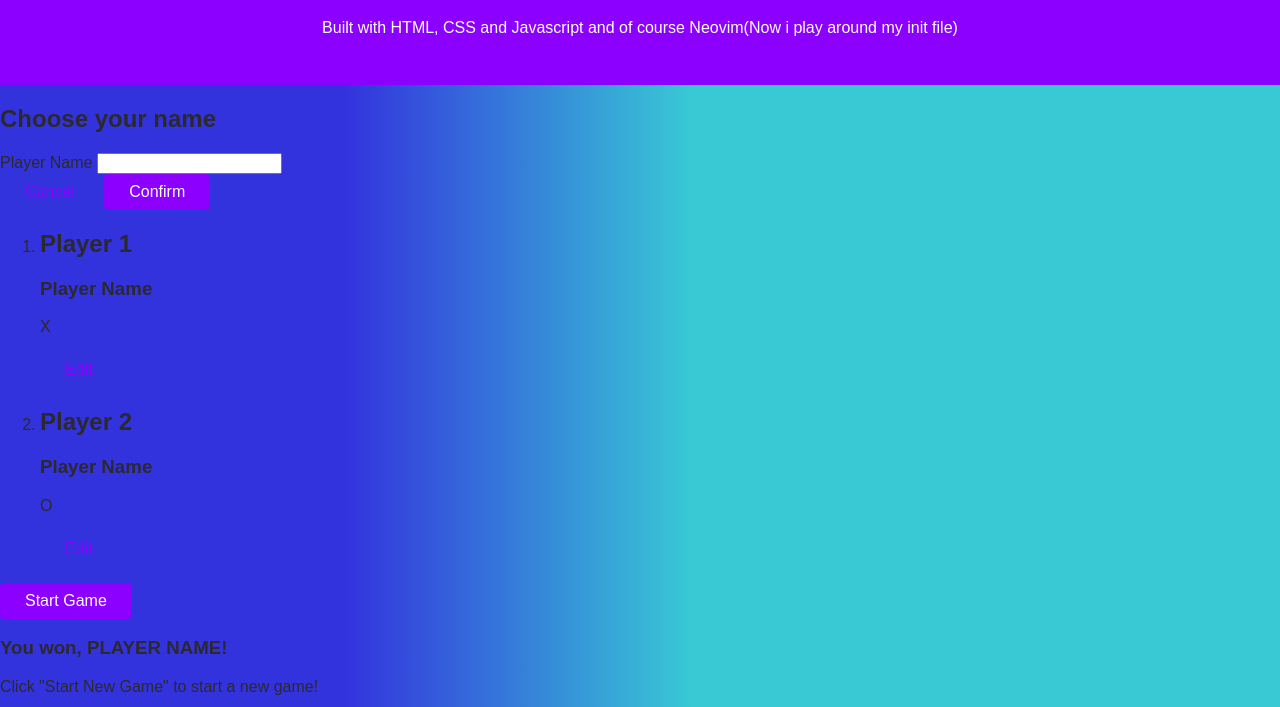
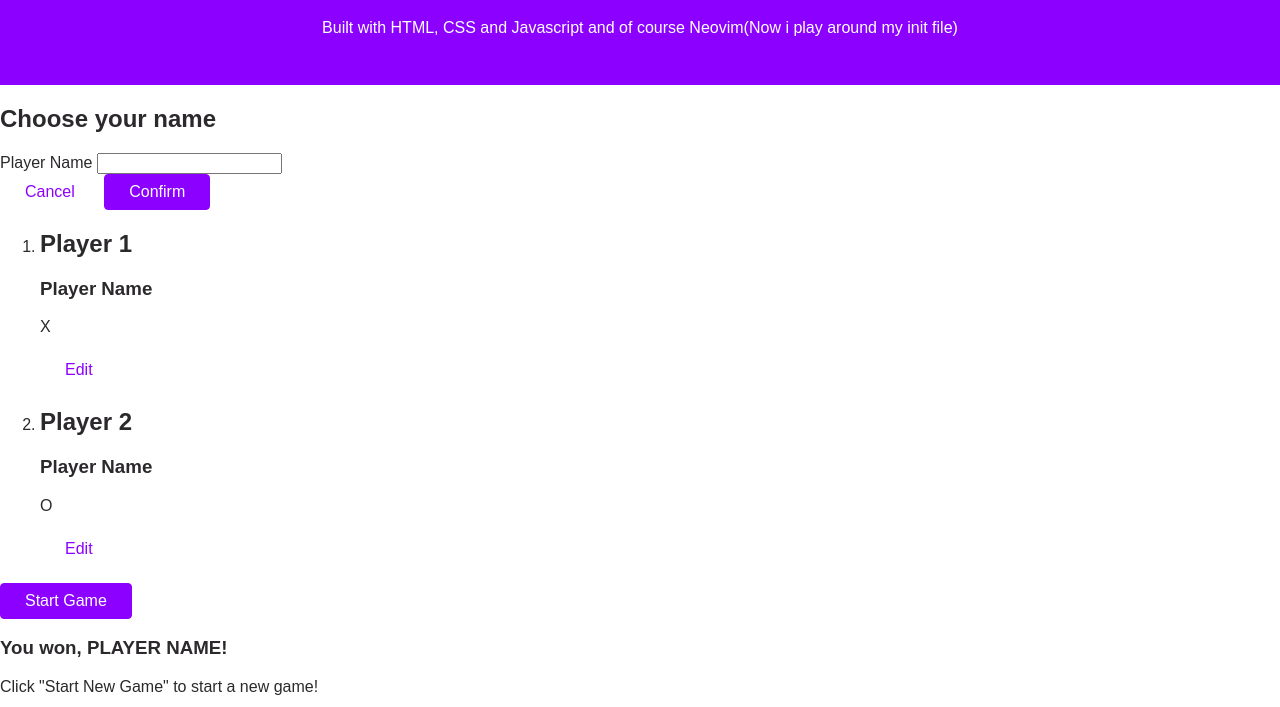
Before and after one commit to Oluwaseun241/Tic-Tac-Toe, a plain HTML site: page index.html in a window 1280 px wide. Shown: the part 93-800 px from the top of the page. Drawn offline with Linux system fonts and the light colour scheme.

Commit message:
bg color

```diff
--- a/styles/index.css
+++ b/styles/index.css
@@ -2,9 +2,9 @@ body {
 	margin: 0;
 	font-family: 'Open-Sans', sans-serif;
 	color: rgb(44, 41, 44);
-	/* background-color: rgba(247, 239, 247,); */
-	background: rgb(51,51,222);
-	background: linear-gradient(90deg, rgba(51,51,222,1) 27%, rgba(56,201,213,1) 54%);
+	background-color: rgba(247, 239, 247,);
+	/* background: rgb(51,51,222); */
+	/* background: linear-gradient(90deg, rgba(51,51,222,1) 27%, rgba(56,201,213,1) 54%); */
 }
 
 #main-header {
```
